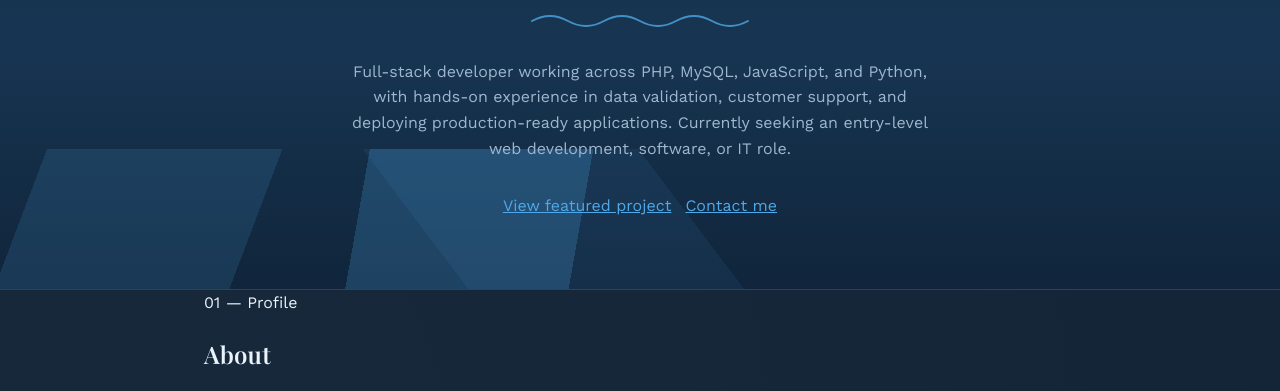
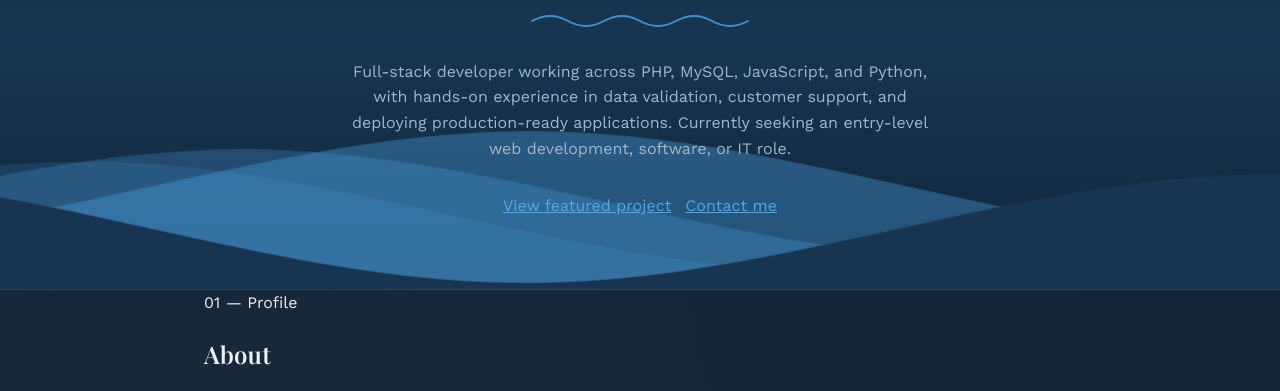
Before and after one commit to luisamhidalgo/luisaHidalgo, a plain HTML site: page index.html in a window 1280 px wide. Shown: the part 387-778 px from the top of the page. Drawn offline with nearby package versions, Linux system fonts and the light colour scheme.

Commit message:
Update index.html
real waves?

```diff
--- a/index.html
+++ b/index.html
@@ -59,7 +59,6 @@
   }
   nav a.link:hover{color:var(--accent);border-bottom-color:var(--accent);}
 
-  /* HERO */
   /* HERO */
 .hero{
     padding:90px 0 70px;
@@ -125,39 +124,58 @@
     flex-wrap:wrap;
 }
 
-  /* OCEAN WAVES */
-.waves{
+  /* ===== OCEAN ===== */
+
+.ocean{
     position:absolute;
-    bottom:-120px;
+    bottom:0;
     left:0;
     width:100%;
-    height:260px;
     overflow:hidden;
-    pointer-events:none;
+    line-height:0;
     z-index:1;
 }
 
-.wave{
-    position:absolute;
-    left:-50%;
-    width:200%;
-    height:220px;
-    border-radius:43%;
+.waves{
+    position:relative;
+    width:100%;
+    height:170px;
 }
 
-.wave1{
-    background:rgba(79,168,232,.22);
-    animation:wave1 18s linear infinite;
+.parallax > use{
+    animation:moveWave 25s cubic-bezier(.55,.5,.45,.5) infinite;
 }
 
-.wave2{
-    background:rgba(79,168,232,.14);
-    animation:wave2 26s linear infinite;
+.parallax > use:nth-child(1){
+    animation-delay:-2s;
+    animation-duration:7s;
 }
 
-.wave3{
-    background:rgba(79,168,232,.08);
-    animation:wave3 34s linear infinite;
+.parallax > use:nth-child(2){
+    animation-delay:-3s;
+    animation-duration:10s;
+}
+
+.parallax > use:nth-child(3){
+    animation-delay:-4s;
+    animation-duration:13s;
+}
+
+.parallax > use:nth-child(4){
+    animation-delay:-5s;
+    animation-duration:20s;
+}
+
+@keyframes moveWave{
+
+    0%{
+        transform:translate3d(-90px,0,0);
+    }
+
+    100%{
+        transform:translate3d(85px,0,0);
+    }
+
 }
 
   /* ABOUT */
@@ -262,52 +280,14 @@
   }
 
 @keyframes floatName{
-
     0%,100%{
         transform:translateY(0);
     }
-
     50%{
         transform:translateY(-8px);
     }
-
 }
 
-@keyframes wave1{
-
-    0%{
-        transform:translateX(0) rotate(0deg);
-    }
-
-    100%{
-        transform:translateX(-25%) rotate(360deg);
-    }
-
-}
-
-@keyframes wave2{
-
-    0%{
-        transform:translateX(-25%) rotate(360deg);
-    }
-
-    100%{
-        transform:translateX(0) rotate(0deg);
-    }
-
-}
-
-@keyframes wave3{
-
-    0%{
-        transform:translateX(0) rotate(0deg);
-    }
-
-    100%{
-        transform:translateX(-15%) rotate(360deg);
-    }
-
-}
 </style>
 </head>
 <body>
@@ -328,10 +308,46 @@
 </nav>
 
 <header class="hero" id="top">
-  <div class="waves">
-    <div class="wave wave1"></div>
-    <div class="wave wave2"></div>
-    <div class="wave wave3"></div>
+ <div class="ocean">
+
+<svg
+class="waves"
+xmlns="http://www.w3.org/2000/svg"
+viewBox="0 24 150 28"
+preserveAspectRatio="none">
+
+<defs>
+
+<path
+id="gentle-wave"
+d="M-160 44
+c30 0
+58-18
+88-18
+s58 18
+88 18
+58-18
+88-18
+58 18
+88 18
+v44h-352z"/>
+
+</defs>
+
+<g class="parallax">
+
+<use href="#gentle-wave" x="48" y="0" fill="rgba(79,168,232,.35)"/>
+
+<use href="#gentle-wave" x="48" y="3" fill="rgba(79,168,232,.25)"/>
+
+<use href="#gentle-wave" x="48" y="5" fill="rgba(79,168,232,.15)"/>
+
+<use href="#gentle-wave" x="48" y="7" fill="#173552"/>
+
+</g>
+
+</svg>
+
 </div>
   <div class="wrap">
     <div class="eyebrow">Web development &amp; software support</div>
```
